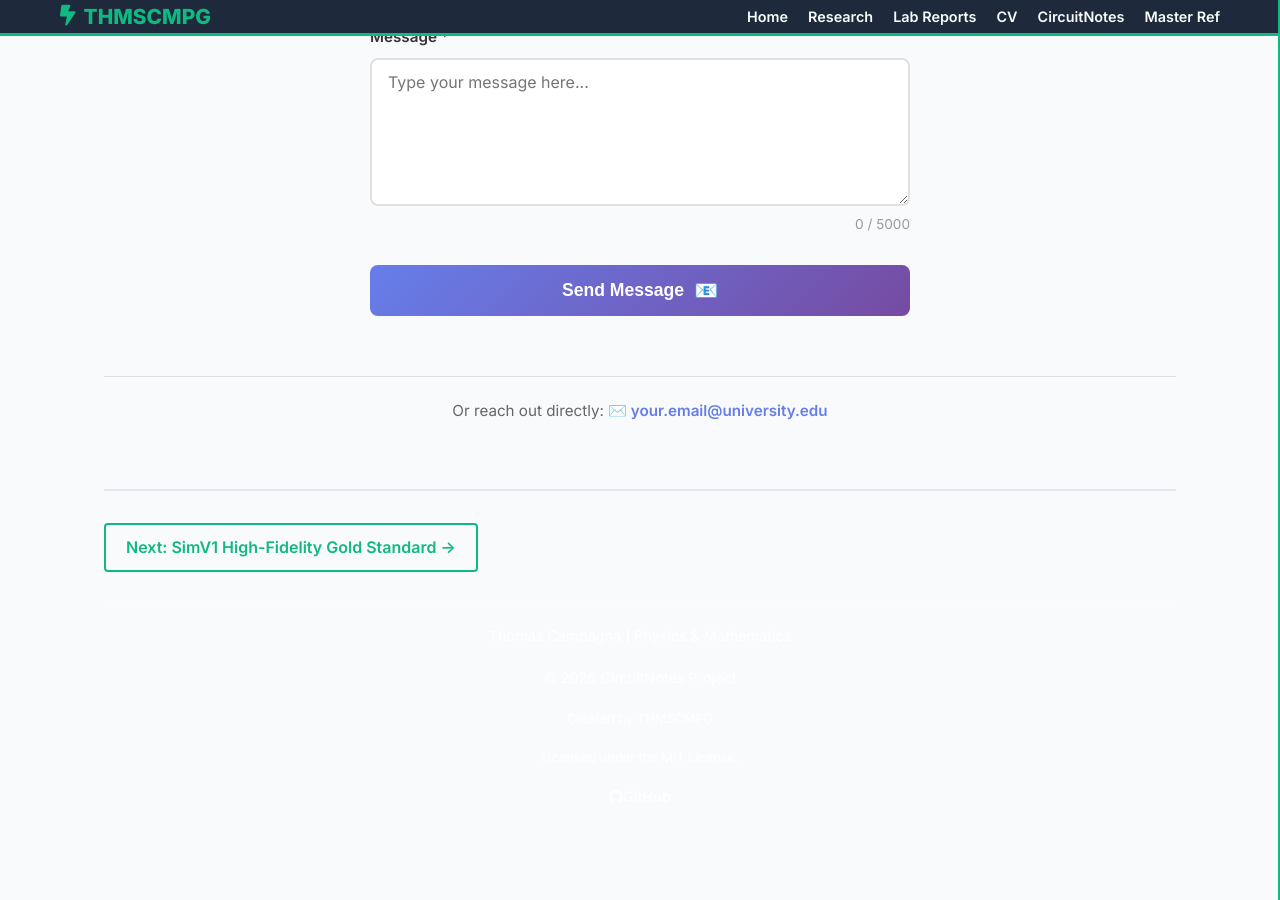
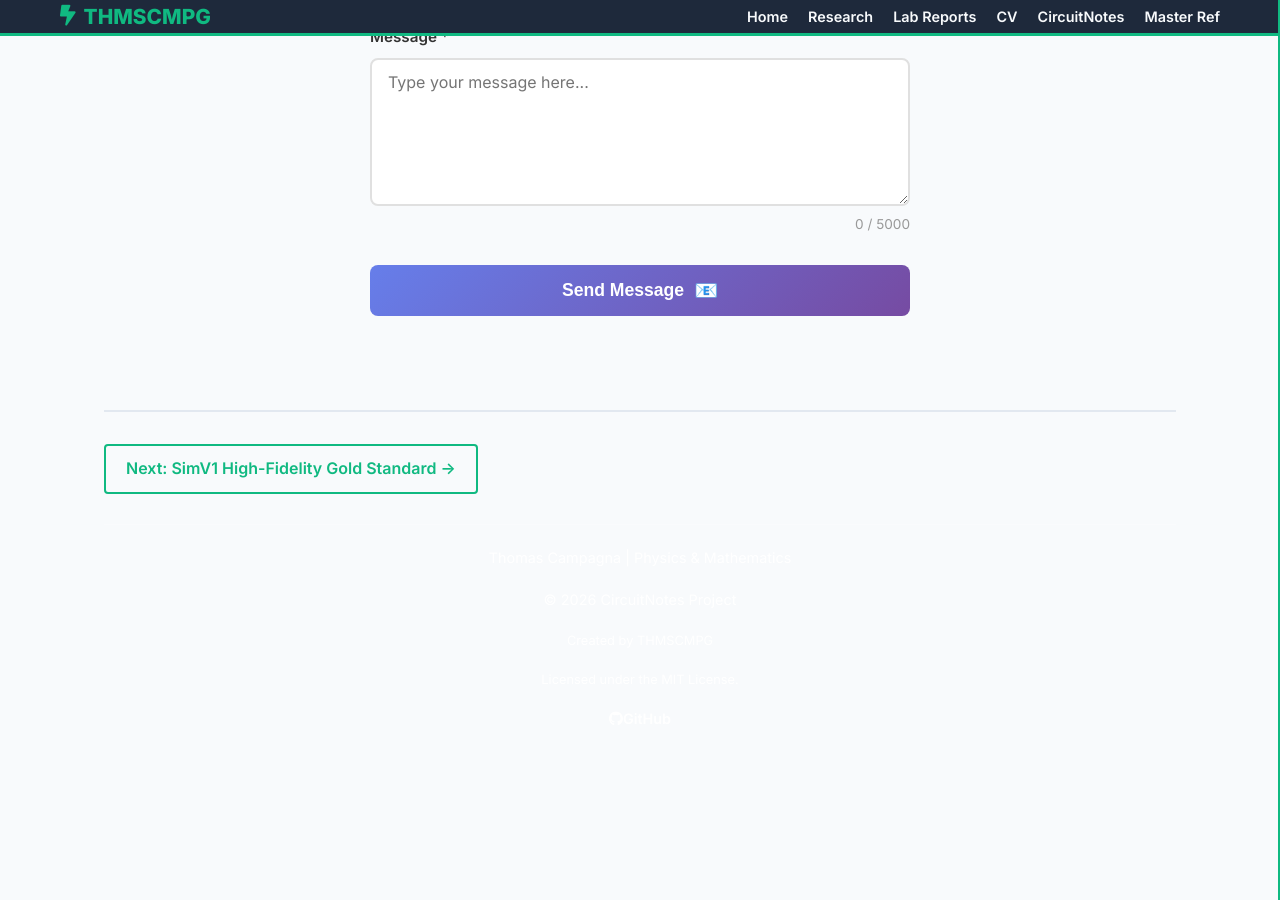
Before and after one commit to THMSCMPG/AURA-MF, a Jekyll site: the page built from index.html, in a window 1280 px wide and 900 px high, scrolled down 2569 px. Built offline with Jekyll 4.4.1, drawn with Linux system fonts in a browser that asks for light colours; after the commit the page ends 3391 px from its top, so only the background shows below that.

Commit message:
Update contact_form.html

```diff
--- a/_includes/contact_form.html
+++ b/_includes/contact_form.html
@@ -94,15 +94,6 @@
                 <div id="formResponse" class="form-response" role="alert" aria-live="polite"></div>
             </form>
         </div>
-
-        <!-- Alternative Contact Methods -->
-        <div class="contact-alternatives">
-            <p class="alt-contact-text">
-                Or reach out directly:
-                <a href="mailto:your.email@university.edu" class="contact-link">
-                    ✉️ your.email@university.edu
-                </a>
-            </p>
         </div>
     </div>
 </section>
```
